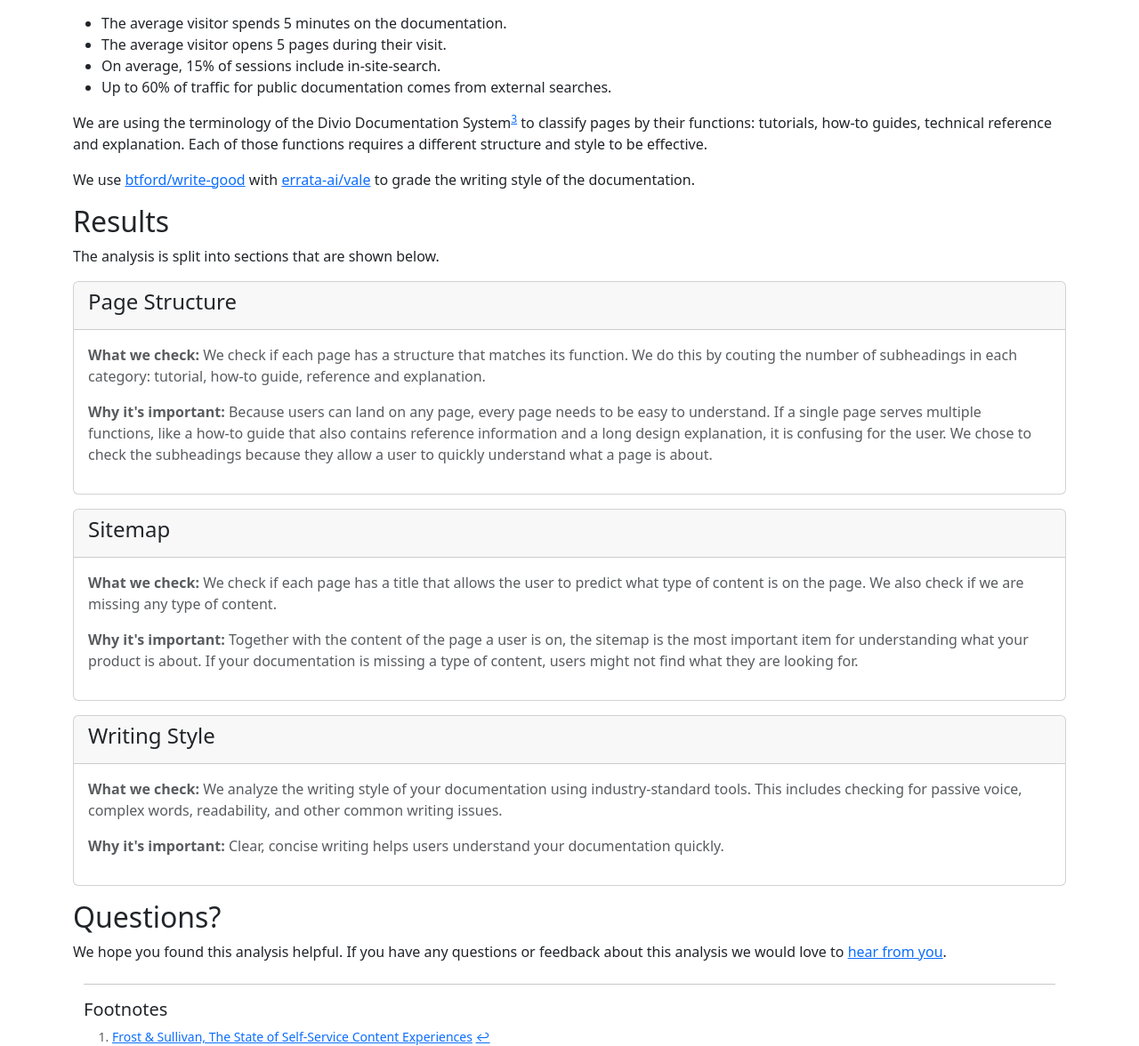
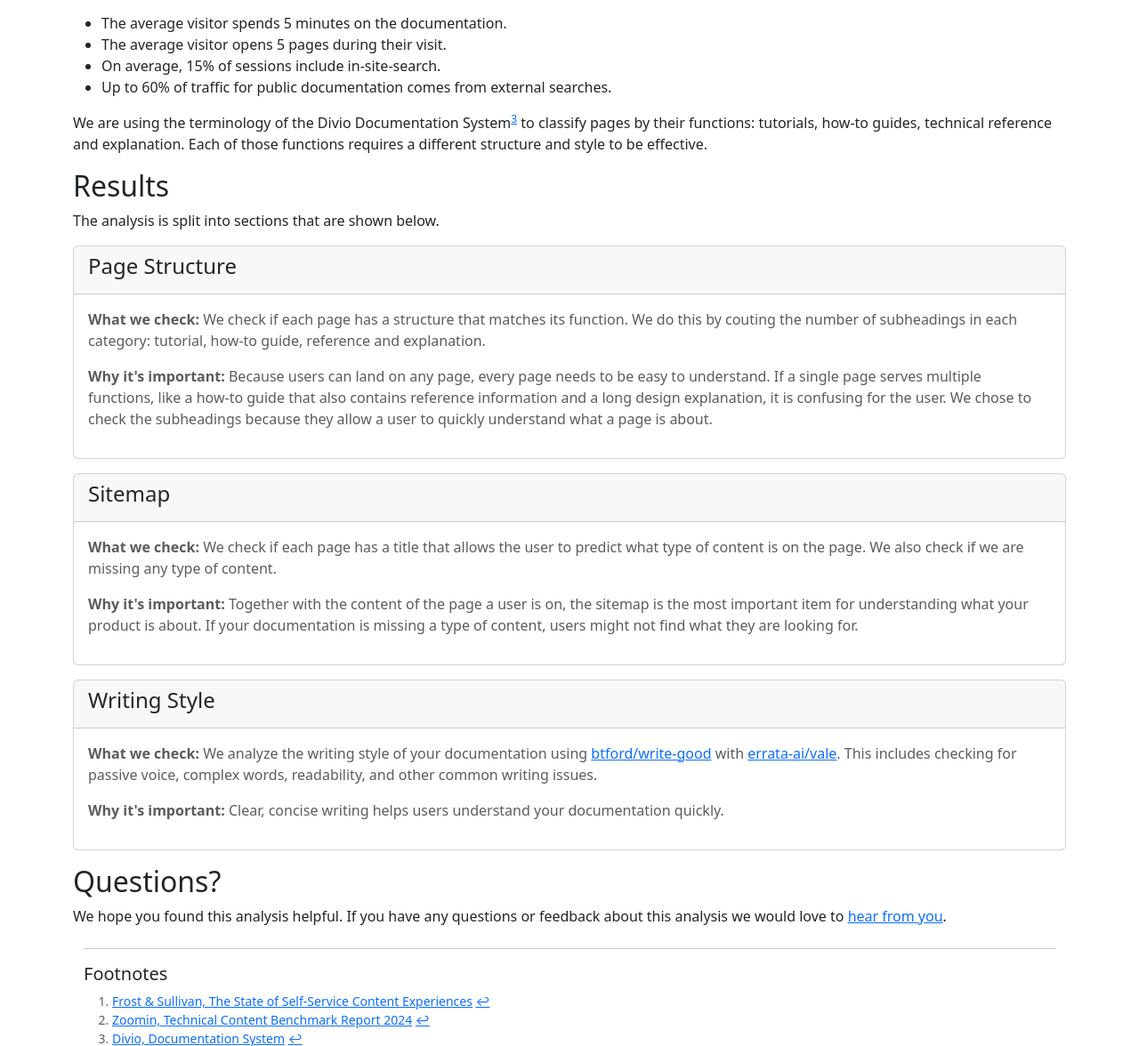
Before and after one commit to getdocsy/docsy, a Django app: template backend/src/app/templates/analysis/result.html in a window 1280 px wide. Shown: the part 423-1599 px from the top of the page at 89% size. Run offline with Django 5.2, Linux system fonts and the light colour scheme; the template is opened without the code that fills it, so the values that code supplies are empty.

Commit message:
descriptions

```diff
--- a/backend/src/app/services/analysis/vale_analysis_service.py
+++ b/backend/src/app/services/analysis/vale_analysis_service.py
@@ -14,7 +14,7 @@
 
 class ValeAction(BaseModel):
     Name: str
-    Params: None | dict
+    Params: None | dict | list
 
 
 class ValeIssue(BaseModel):
--- a/backend/src/app/templates/analysis/result.html
+++ b/backend/src/app/templates/analysis/result.html
@@ -26,8 +26,6 @@
 
     <p>We are using the terminology of the Divio Documentation System<sup><a href="#fn3" id="ref3">3</a></sup> to classify pages by their functions: tutorials, how-to guides, technical reference and explanation.
         Each of those functions requires a different structure and style to be effective.</p>
-
-    <p>We use <a href="https://github.com/btford/write-good">btford/write-good</a> with <a href="https://github.com/errata-ai/vale">errata-ai/vale</a> to grade the writing style of the documentation.</p>
 
 
     <h2>Results</h2>
@@ -220,8 +218,8 @@
         </div>
         <div class="card-body">
             <p class="text-muted mb-3"><b>What we check:</b>
-                We analyze the writing style of your documentation using industry-standard tools. This includes checking for passive voice,
-                complex words, readability, and other common writing issues.
+                We analyze the writing style of your documentation using <a href="https://github.com/btford/write-good">btford/write-good</a> with <a href="https://github.com/errata-ai/vale">errata-ai/vale</a>.
+                This includes checking for passive voice, complex words, readability, and other common writing issues.
             </p>
             <p class="text-muted mb-3"><b>Why it's important:</b>
                 Clear, concise writing helps users understand your documentation quickly.
```
